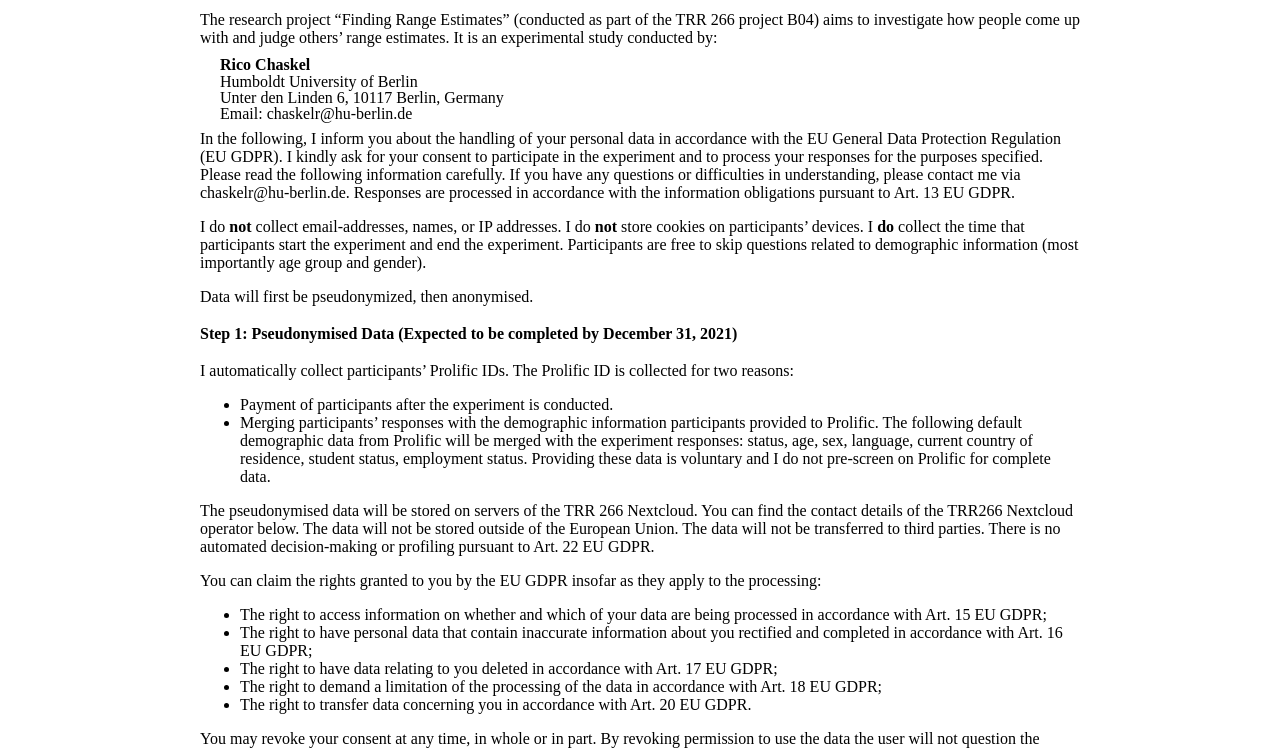
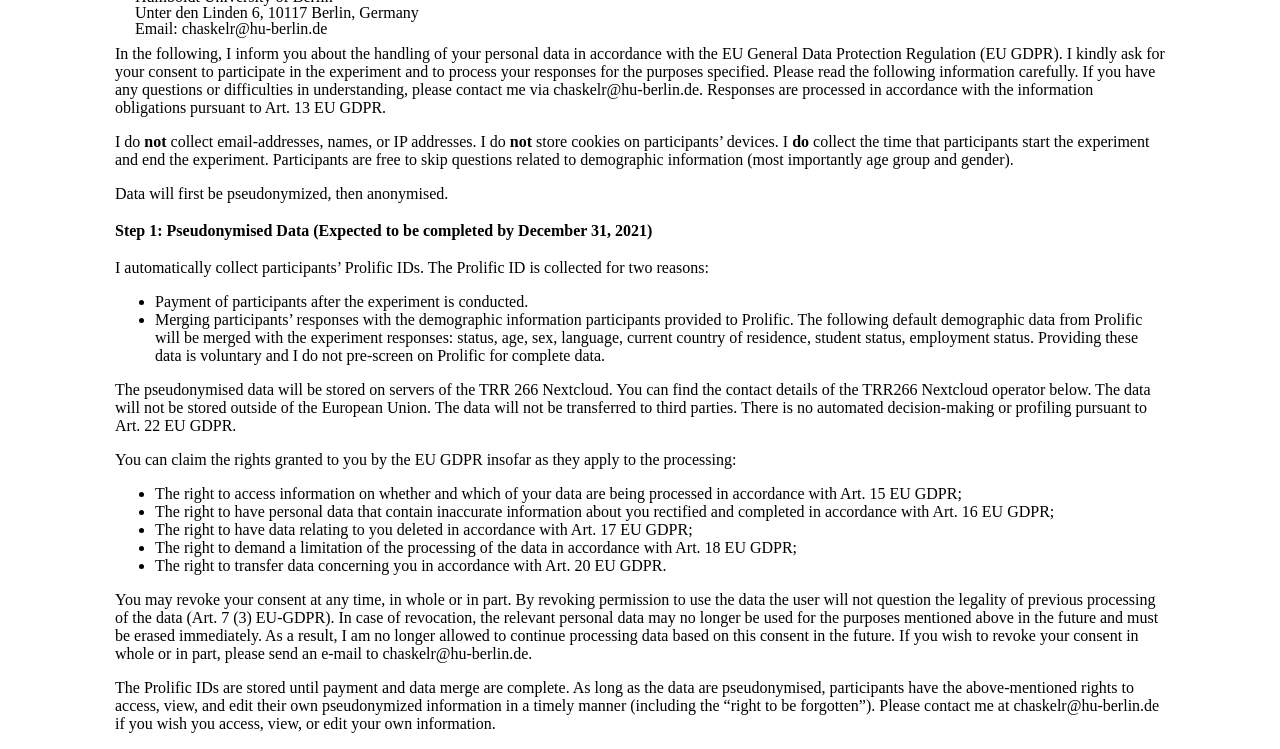
Before and after one commit to Chaskelr/Chaskelr.github.io, a plain HTML site: page index.html in a window 1280 px wide. Shown: the part 303-1052 px from the top of the page. Drawn offline with Linux system fonts and the light colour scheme.

Commit message:
Update index.html

```diff
--- a/index.html
+++ b/index.html
@@ -1,6 +1,6 @@
 <!DOCTYPE html>
 <html>
-<body style="margin:100px;padding:100px">
+<body style="margin:15px;padding:100px">
 
 <h1>Finding Range Estimates: Data Policy</h1>
 <p>Dear participant,</p>
```
